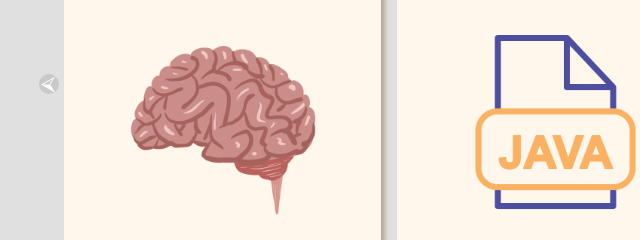
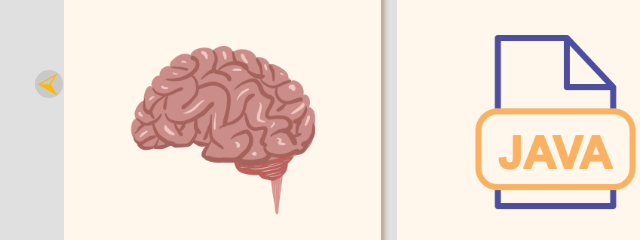
Before and after one commit to evesteve94/evesteve_cv, a plain HTML site: page index.html in a window 1280 px wide. In both pictures the pointer is over the element 125 px from the left and 1062 px from the top of the page. Shown: the part 978-1218 px from the top of the page, 76-716 px from the left. Drawn offline with Linux system fonts and the light colour scheme.

Commit message:
added hover effects to my carousel nav buttons

```diff
--- a/css/home.css
+++ b/css/home.css
@@ -251,6 +251,12 @@ main {
     display: flex;
     justify-content: center;
     align-items: center;
+  }
+
+  .carousel-nav:hover {
+    transform: scale(1.4);
+    transition: 0.5s;
+    color: rgb(255, 183, 0);
   }
 
   .nav-left {
```
